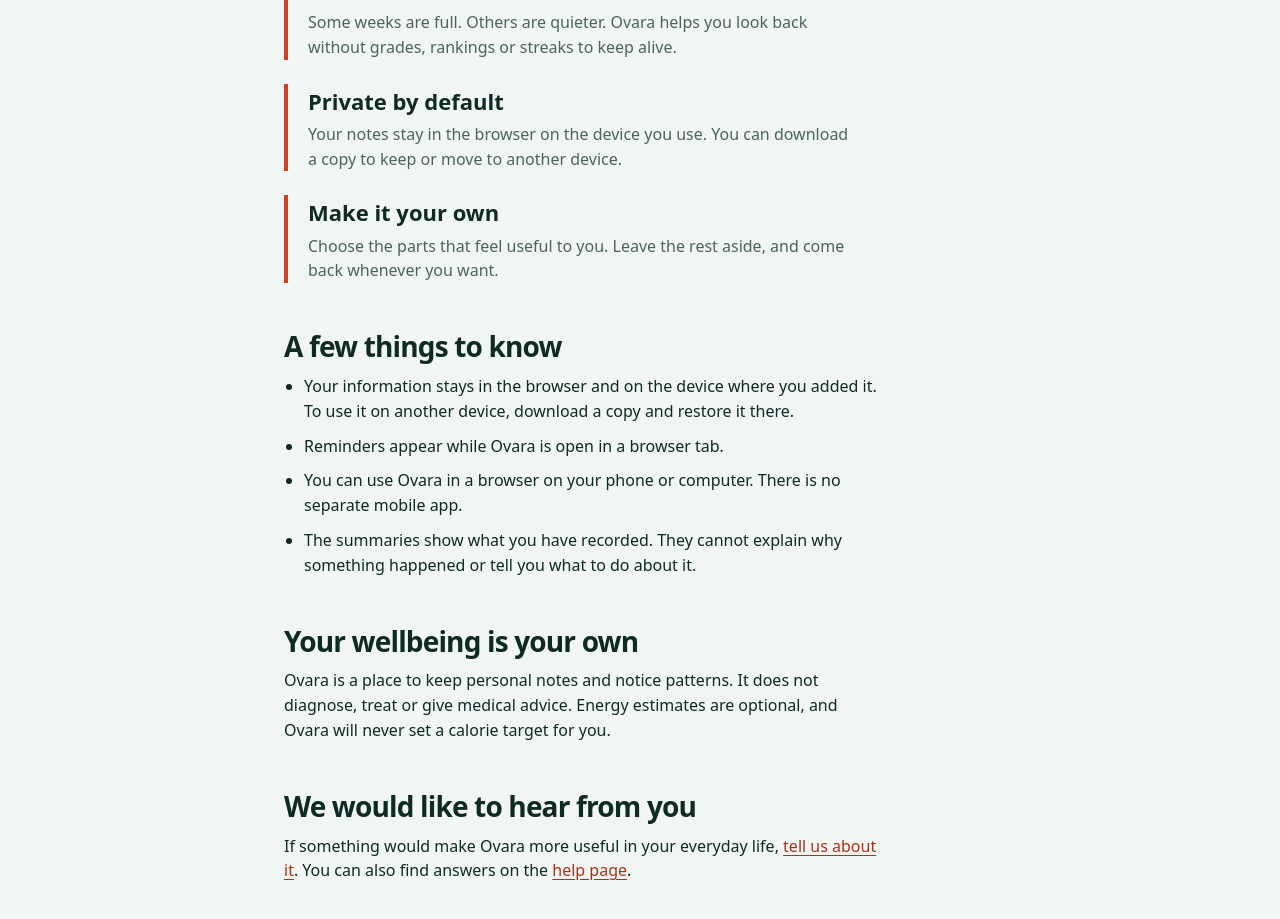
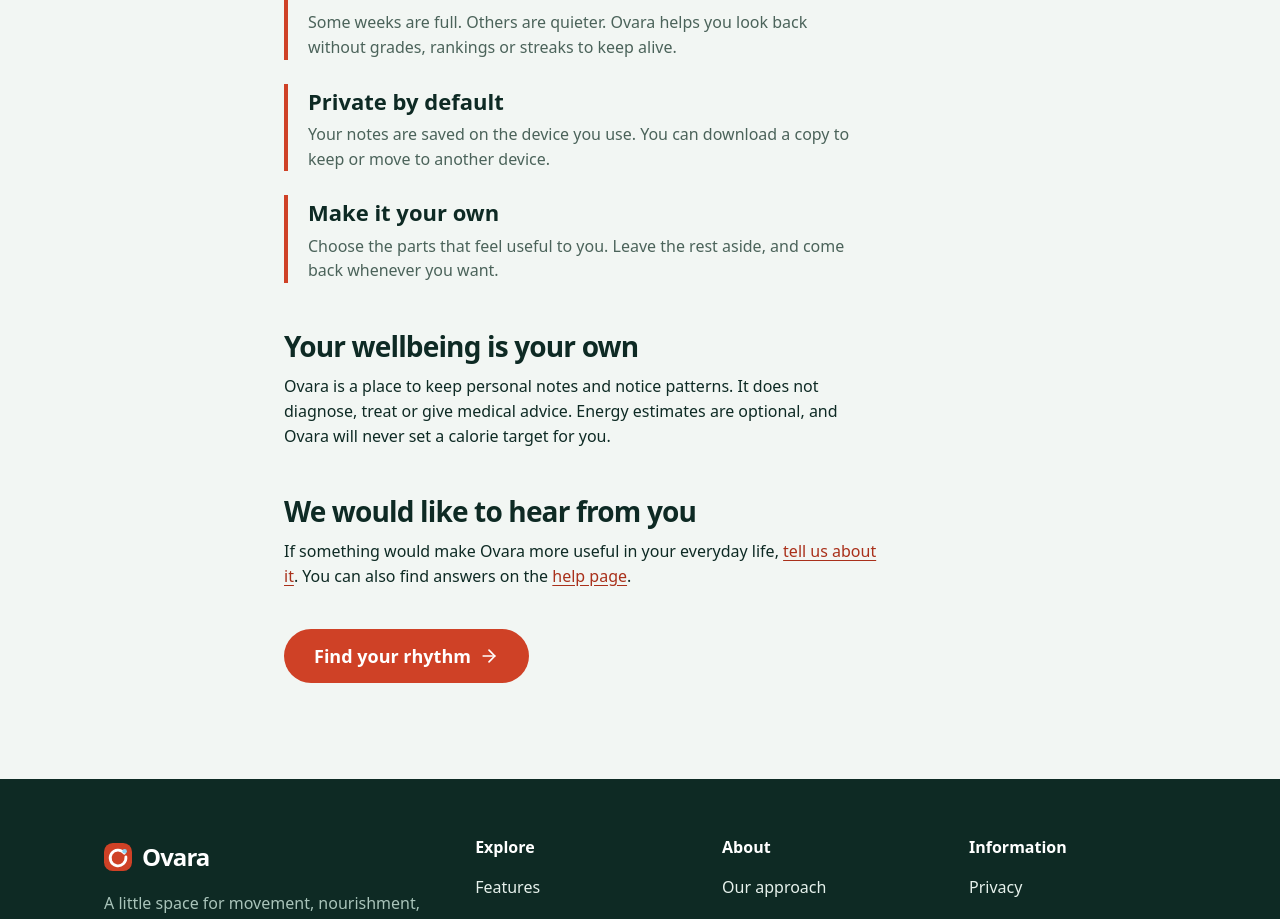
Before and after one commit to Wuraola-Adebisi/Ovara, a React (Vite) app: page /about in a window 1280 px wide. Shown: the part 905-1824 px from the top of the page. Built offline with nearby package versions, Linux system fonts and the light colour scheme.

Commit message:
Remove internal limitations list from About page

```diff
--- a/src/pages/AboutPage.tsx
+++ b/src/pages/AboutPage.tsx
@@ -5,19 +5,12 @@ import { usePageTitle } from '../components/PagePrimitives';
 const principles = [
   ['No required numbers', 'You can note a walk without counting steps, write about a meal without adding numbers, or leave a mood check-in for another day. Any targets are yours to choose.'],
   ['Room for real life', 'Some weeks are full. Others are quieter. Ovara helps you look back without grades, rankings or streaks to keep alive.'],
-  ['Private by default', 'Your notes stay in the browser on the device you use. You can download a copy to keep or move to another device.'],
+  ['Private by default', 'Your notes are saved on the device you use. You can download a copy to keep or move to another device.'],
   ['Make it your own', 'Choose the parts that feel useful to you. Leave the rest aside, and come back whenever you want.'],
 ] as const;
 
-const limits = [
-  'Your information stays in the browser and on the device where you added it. To use it on another device, download a copy and restore it there.',
-  'Reminders appear while Ovara is open in a browser tab.',
-  'You can use Ovara in a browser on your phone or computer. There is no separate mobile app.',
-  'The summaries show what you have recorded. They cannot explain why something happened or tell you what to do about it.',
-] as const;
-
 export default function AboutPage() {
-  usePageTitle('Our approach');
+  usePageTitle('About Ovara');
   return <main className="prose-page" id="main">
     <div className="container narrow">
       <span className="eyebrow">A little about us</span>
@@ -31,9 +24,6 @@ export default function AboutPage() {
       <h2>What matters to us</h2>
       <dl className="principle-list">{principles.map(([title, body]) => <div key={title}><dt>{title}</dt><dd>{body}</dd></div>)}</dl>
 
-      <h2>A few things to know</h2>
-      <ul className="plain-list">{limits.map(item => <li key={item}>{item}</li>)}</ul>
-
       <h2>Your wellbeing is your own</h2>
       <p>Ovara is a place to keep personal notes and notice patterns. It does not diagnose, treat or give medical advice. Energy estimates are optional, and Ovara will never set a calorie target for you.</p>
 
```
